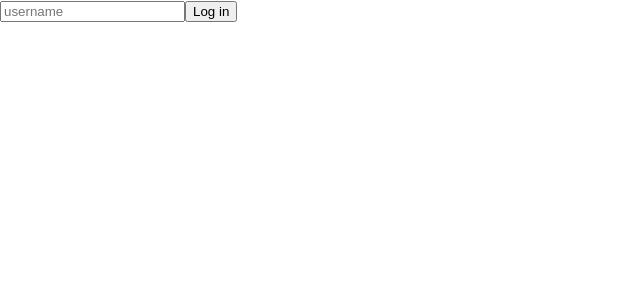
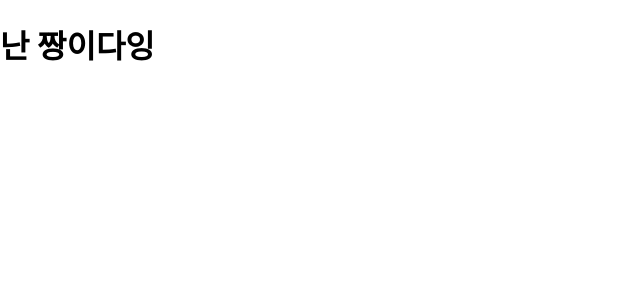
Before and after one commit to wkdwlgo/ts, a React (Create React App) app: page / in a window 1280 px wide. Shown: the top 300 px of the page, without its empty margins (0-640 px from the left). Built offline with nearby package versions, Linux system fonts and the light colour scheme.

Commit message:
ts light theme, dark theme

```diff
--- a/src/App.tsx
+++ b/src/App.tsx
@@ -1,25 +1,19 @@
-import { useState } from "react";
 
+import styled from "styled-components";
 
+const Contatiner =styled.div`
+  background-color: ${props => props.theme.bgColor};
+`;
+
+const H1=styled.h1`
+  color: ${props => props.theme.textColor};
+`;
 function App() {
-  const[value, setValue]=useState('')
-  const onChange = (event:React.FormEvent<HTMLInputElement>) => {
-    const {
-      currentTarget:{value},
-    }=event;
-    setValue(value);
-  };
-  const onSubmit=(event:React.FormEvent<HTMLFormElement>)=>{
-    event.preventDefault();
-    console.log("hello",value);
-  };
+
   return (
-    <div>
-      <form onSubmit={onSubmit}>
-        <input value={value} onChange={onChange} type="text" placeholder="username" />
-        <button>Log in</button>
-      </form>
-    </div>
+    <Contatiner>
+      <H1>난 짱이다잉</H1>
+    </Contatiner>
   );
 }
 
--- a/src/index.tsx
+++ b/src/index.tsx
@@ -3,6 +3,8 @@
 import './index.css';
 import App from './App';
 import reportWebVitals from './reportWebVitals';
+import { ThemeProvider } from 'styled-components';
+import { darkTheme, lightTheme } from './theme';
 
 
 const root = ReactDOM.createRoot(
@@ -13,9 +15,9 @@
 
 root.render(
   <React.StrictMode>
-
-    <App />
-
+    <ThemeProvider theme={lightTheme}>
+      <App />
+    </ThemeProvider>
   </React.StrictMode>
 );
 
--- /dev/null
+++ b/src/theme.ts
@@ -0,0 +1,13 @@
+import { DefaultTheme } from "styled-components/dist/types";
+
+export const lightTheme:DefaultTheme={
+    textColor:'black',
+    bgColor:'white',
+    btnColor:'tomato'
+}
+
+export const darkTheme:DefaultTheme={
+    textColor:'white',
+    bgColor:'black',
+    btnColor:'teal'
+}
```
Also changed, not shown: src/styled.d.ts (added, +10 -0 lines).
